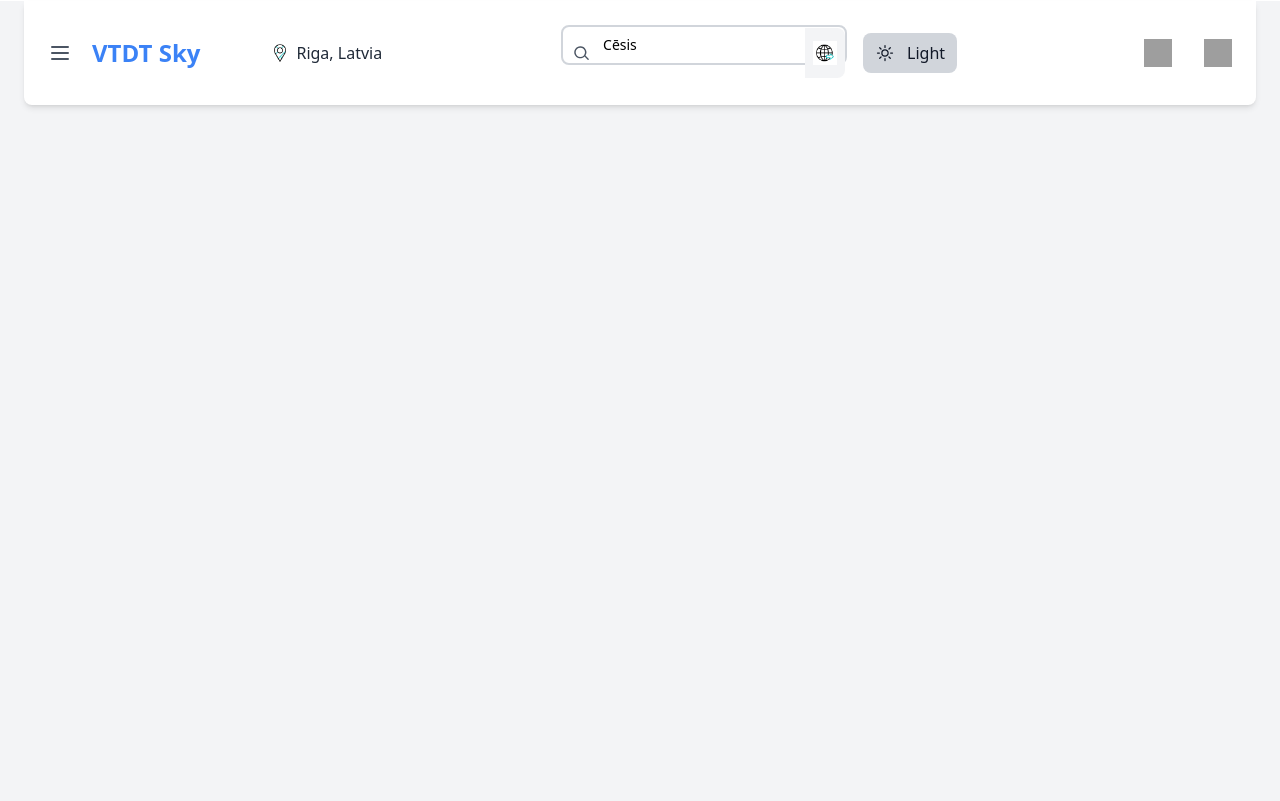
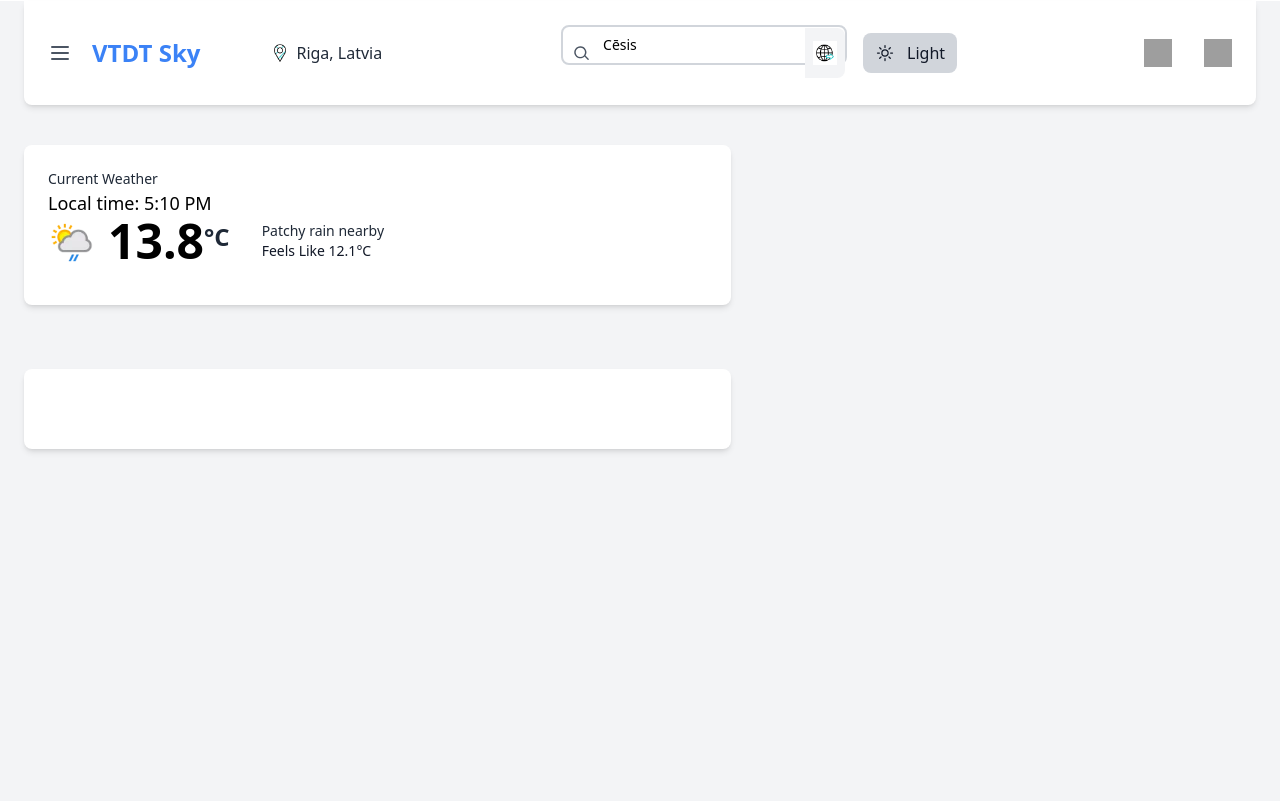
Before and after one commit to Paradox-Work/Weather, a PHP site: page / in a window 1280 px wide. Shown: the part 23-824 px from the top of the page. Run offline with PHP 8.4, Linux system fonts and the light colour scheme; data that the repository does not hold is empty; some libraries are stand-ins or nearby versions; grey boxes are pictures that could not be loaded.

Commit message:
bruh ignore everything

```diff
--- a/views/weather.php
+++ b/views/weather.php
@@ -76,9 +76,38 @@
                 </div>
 
             </header>
-            <main class="mt-10">
-
-
+           <main class="mt-10">
+             <div class="flex max-w-[100%] mx-auto">
+                <div class="w-[60%] ${isDarkMode ? 'bg-gray-800 ' : 'bg-gray-100 '}`} pe-8 responsive-width">
+                    <!-- Current time, weather,  -->
+                    <section class="bg-white p-6 rounded-lg shadow-md mb-6">
+                        <div class="flex flex-wrap justify-between">
+                            <div class="w-full sm:w-auto">
+                                <div class="text-sm text-gray-800">Current Weather</div>
+                                <div class="text-lg font-medium text-black-700">Local time: 5:10 PM</div>
+                                <div class="flex items-center">
+                                    <img class="w-12 h-12" src="./images/176.jpg" alt="Weather Icon">
+                                    <div class="text-5xl font-semibold text-black pl-3">13.8</div>
+                                    <p class="text-2xl font-semibold text-gray-800  pr-2 mb-2">°C</p>
+                                    <div class="flex flex-col text-sm text-gray-500 pl-6">
+                                        <div class="text-gray-800">Patchy rain nearby</div>
+                                        <div class="text-gray-900">Feels Like 12.1°C</div>
+                                    </div>
+                                </div>
+                            </div>
+                            <div class="w-full 440px:w-auto mt-4 sm:mt-0 text-gray-600"></div>
+                        </div>
+                        <p class="mt-4 text-gray-800"></p>
+                    </section>
+                    <!-- Air quality, wind, humidity, vissibility, pressure x2 -->
+                    <section class="grid grid-cols-2 gap-6 lg:grid-cols-3 mb-6"></section>
+                    <!-- this section is button, 3 lines, title -->
+                    <div class="flex justify-start items-center mb-4 block 982px:hidden "></div>
+                    <!-- Sun and Moon summary?  -->
+                    <section class="bg-white text-gray-800 p-6 rounded-lg shadow-md pb-14"></section>
+                </div>
+                <div class="relative w-[40%] bg-white text-gray-800 p-6 rounded-lg shadow-md hidden 982px:block"></div>
+             </div>
             </main>
         </div>
     </div>
```
Also changed, not shown: index.php (line endings or trailing spaces).
